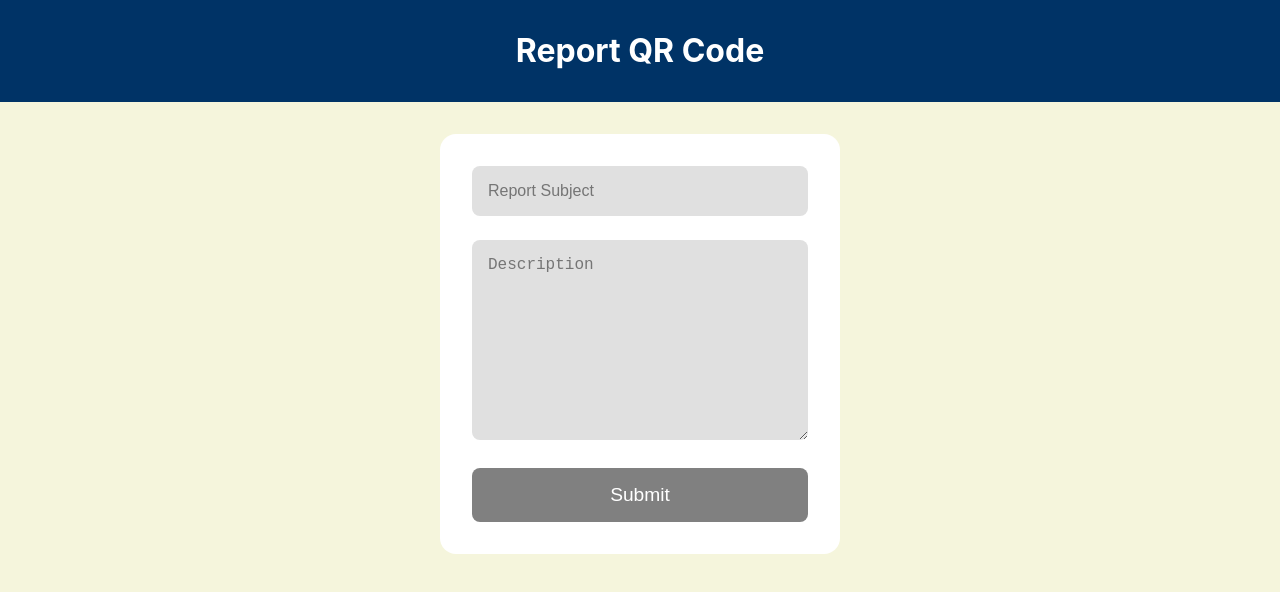
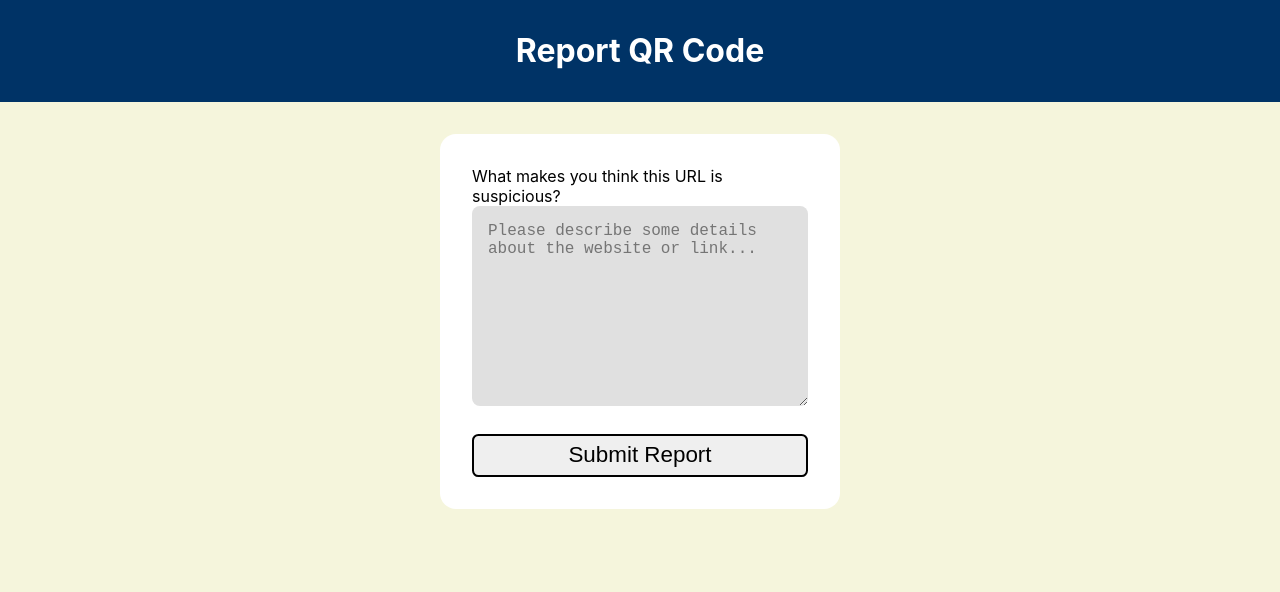
Before and after one commit to xl4624/sQR, a React (Create React App) app: page /report in a window 1280 px wide. Shown: the top 592 px of the page. Built offline with nearby package versions, Linux system fonts and the light colour scheme.

Commit message:
Get basic reports backend working

```diff
--- a/src/Report.js
+++ b/src/Report.js
@@ -5,27 +5,27 @@ import './Report.css';
 function Report() {
   const [searchParams] = useSearchParams();
   const url = searchParams.get('url');
+  const [description, setDescription] = useState('');
   const navigate = useNavigate();
-
-  const [subject, setSubject] = useState('');
-  const [description, setDescription] = useState('');
 
   const handleSubmit = async (e) => {
     e.preventDefault();
-    const response = await fetch('http://localhost:5000/report', {
+    const response = await fetch('http://localhost:5000/reports', {
       method: 'POST',
       headers: {
         'Content-Type': 'application/json',
       },
       body: JSON.stringify({
-        URL: url,
-        subject: subject,
-        description: description
+        url: url,
+        report: description
       }),
     });
 
     if (response.ok) {
-      navigate(`/result?url=${encodeURIComponent(url)}`);
+      const params = new URLSearchParams({
+        url: url,
+      });
+      navigate(`/result?${params}`);
     } else {
       alert('Failed to submit report. Please try again.');
     }
@@ -34,30 +34,22 @@ function Report() {
   return (
     <div className="report-container">
       <header><h1>Report QR Code</h1></header>
-
       <form className="report-content" onSubmit={handleSubmit}>
         <div className="report-box">
           <div className="input-group">
-            <input
-              type="text"
-              placeholder="Report Subject"
-              value={subject}
-              onChange={(e) => setSubject(e.target.value)}
-              required
-            />
-          </div>
-
-          <div className="input-group">
+            <label className="question-label">
+              What makes you think this URL is suspicious?
+            </label>
             <textarea
-              placeholder="Description"
+              placeholder="Please describe some details about the website or link..."
               value={description}
               onChange={(e) => setDescription(e.target.value)}
               required
+              className="description-textarea"
             />
           </div>
-
-          <button type="submit" className="submit-button">
-            Submit
+          <button type="submit">
+            Submit Report
           </button>
         </div>
       </form>
```
Also changed, not shown: 2 other files (tests, documents, lock files or other folders).
